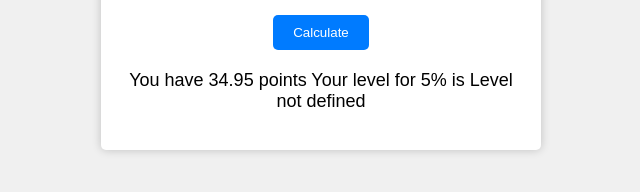
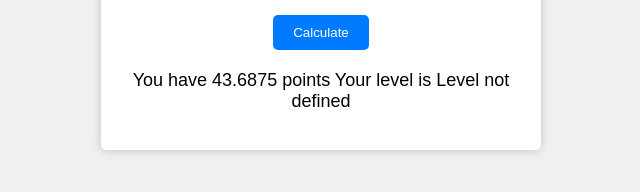
Before and after one commit to midouarif/Tv5monde, a plain HTML site: page index.html in a window 1280 px wide. Both pictures are taken after typing "5" into the empty fields and a click on the button "Calculate". Shown: the part 170-362 px from the top of the page, 319-959 px from the left. Drawn offline with Linux system fonts and the light colour scheme.

Commit message:
its now /80

```diff
--- a/tcf.css
+++ b/tcf.css
@@ -17,10 +17,6 @@ body {
         flex-direction: column;
         align-items: center; /* Center horizontally */
         justify-content: center; /* Center vertically */
-
-
-    /* Rest of your CSS styles */
-
 }
 
 h1 {
--- a/tcf.js
+++ b/tcf.js
@@ -6,9 +6,9 @@ document.addEventListener("DOMContentLoaded", function () {
     calculateBtn.addEventListener("click", function () {
         const tv5mondeScore = parseFloat(tv5mondeScoreInput.value);
         if (!isNaN(tv5mondeScore)) {
-            const note = (tv5mondeScore * 699) / 100;
+            const note = (tv5mondeScore * 699) / 80;
             const niveau = classificationNiveau(note);
-            resultElement.textContent = `You have ${note} points \n Your level for ${tv5mondeScore}% is ${niveau}`;
+            resultElement.textContent = `You have ${note} points Your level is ${niveau}`;
         } else {
             resultElement.textContent = "Please enter a valid score.";
         }
```
